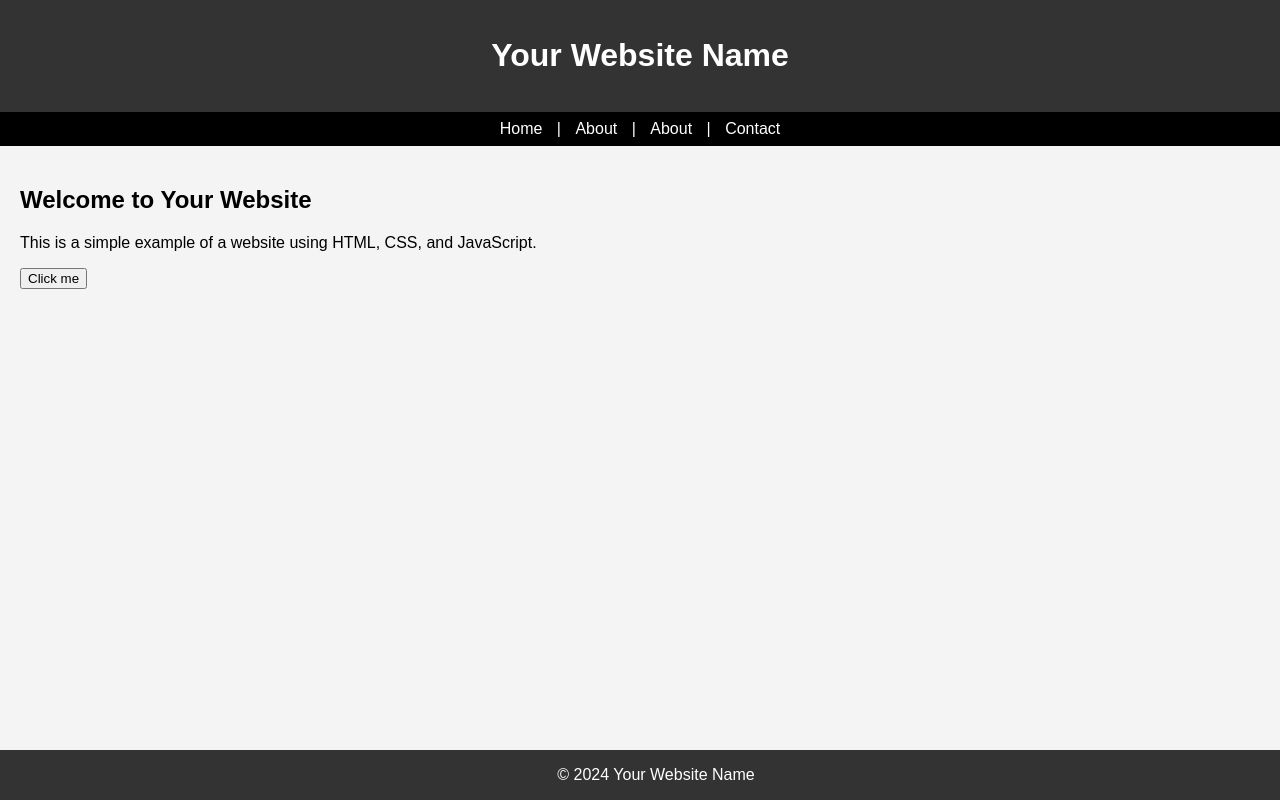
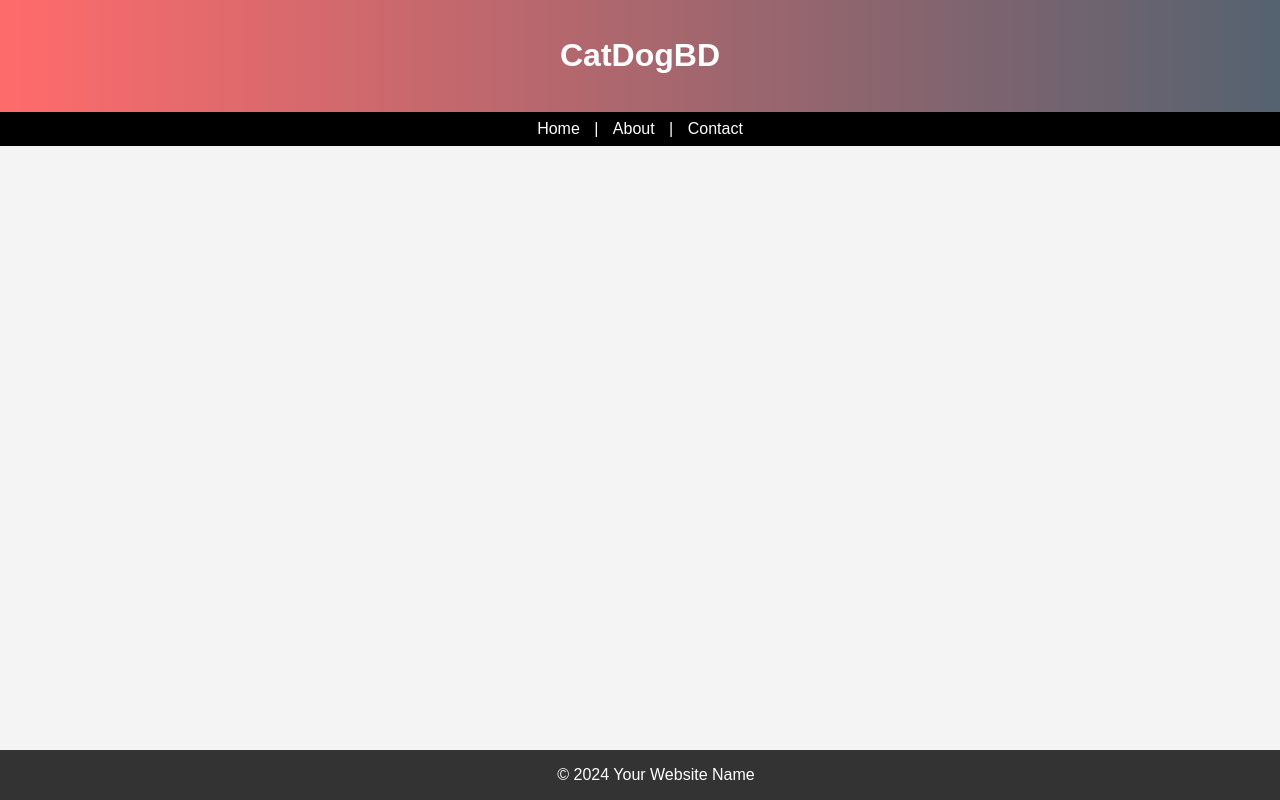
Before and after one commit to catdogbd/CatDogBDTeam, a plain HTML site: page index.html in a window 1280 px wide. Drawn offline with Linux system fonts and the light colour scheme.

Commit message:
Update index.html

```diff
--- a/index.html
+++ b/index.html
@@ -13,10 +13,10 @@
         }
 
         header {
-            background-color: #333;
-            color: #fff;
             padding: 1em;
             text-align: center;
+            color: #fff;
+            animation: changeGradient 5s infinite;
         }
 
         nav {
@@ -49,36 +49,39 @@
             bottom: 0;
             width: 100%;
         }
+
+        @keyframes changeGradient {
+            0% {
+                background: linear-gradient(to right, #ff6b6b, #556270);
+            }
+            50% {
+                background: linear-gradient(to right, #48c6ef, #6f86d6);
+            }
+            100% {
+                background: linear-gradient(to right, #56ab2f, #a8e063);
+            }
+        }
     </style>
 </head>
 <body>
 
     <header>
-        <h1>Your Website Name</h1>
+        <h1>CatDogBD</h1>
     </header>
 
     <nav>
         <a href="#">Home</a> |
         <a href="#">About</a> |
-              <a href="#">About</a> |
         <a href="#">Contact</a>
     </nav>
 
-    <main>
-        <h2>Welcome to Your Website</h2>
-        <p>This is a simple example of a website using HTML, CSS, and JavaScript.</p>
-        <button onclick="changeText()">Click me</button>
-    </main>
+
 
     <footer>
         &copy; 2024 Your Website Name
     </footer>
 
-    <script>
-        function changeText() {
-            document.querySelector('h2').innerHTML = 'Text changed using JavaScript!';
-        }
-    </script>
+
 
 </body>
 </html>
```
